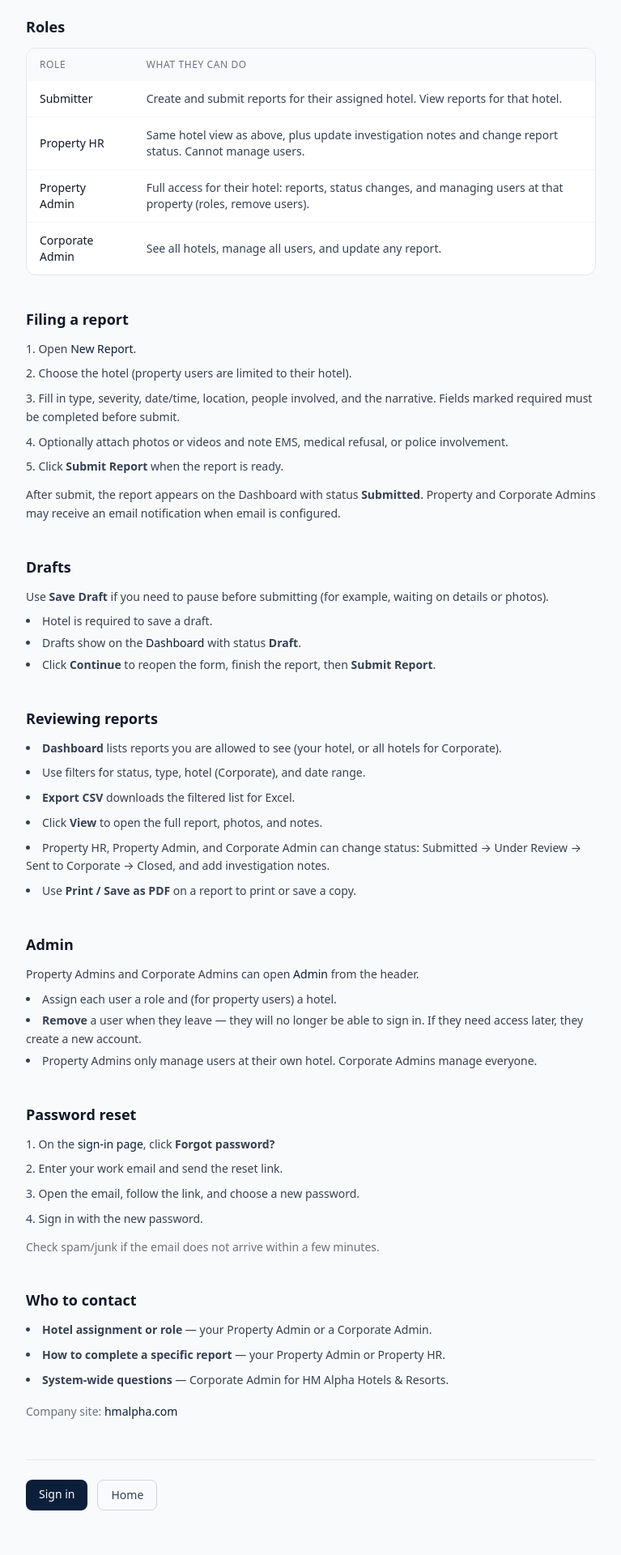
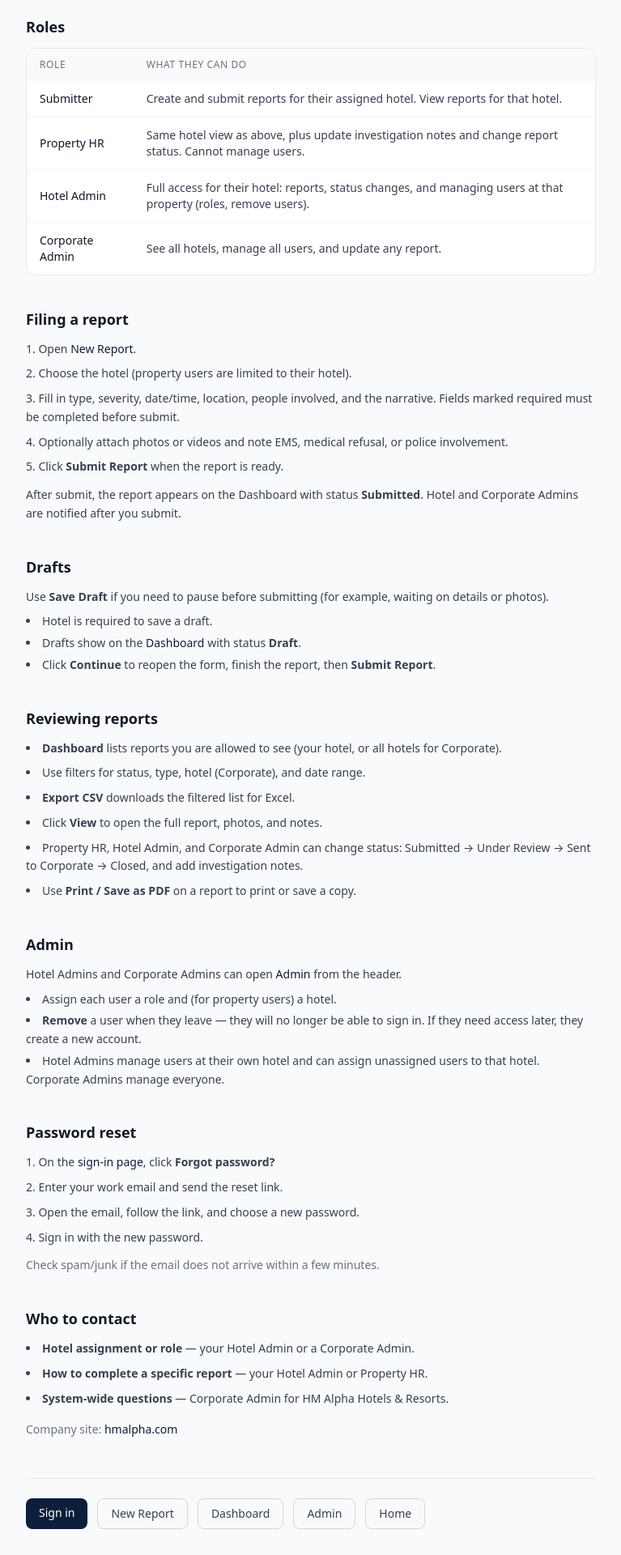
Before and after one commit to Nolamatt504/hm-alpha-incidents, a Next.js app: page /help in a window 1280 px wide. Shown: the part 633-2553 px from the top of the page at 81% size, without its empty margins (256-1023 px from the left). Before the commit the page ends 2530 px from the top, so only its background shows below. Built offline with nearby package versions, Linux system fonts and the light colour scheme; no server answers.

Commit message:
Update Help copy to Hotel Admin and notify wording

```diff
--- a/src/app/help/page.tsx
+++ b/src/app/help/page.tsx
@@ -63,7 +63,7 @@ export default function HelpPage() {
               </li>
               <li>Sign in with your email and password.</li>
               <li>
-                A <strong>Property Admin</strong> or <strong>Corporate Admin</strong>{" "}
+                A <strong>Hotel Admin</strong> or <strong>Corporate Admin</strong>{" "}
                 must assign you to a hotel (and a role) before you can submit
                 reports.
               </li>
@@ -77,7 +77,7 @@ export default function HelpPage() {
             </ol>
             <p className="mt-3 text-gray-500">
               If you see a message that your hotel is not assigned yet, contact
-              your Property Admin or Corporate Admin.
+              your Hotel Admin or Corporate Admin.
             </p>
           </section>
 
@@ -113,7 +113,7 @@ export default function HelpPage() {
                   </tr>
                   <tr>
                     <td className="px-4 py-3 font-medium text-gray-900">
-                      Property Admin
+                      Hotel Admin
                     </td>
                     <td className="px-4 py-3">
                       Full access for their hotel: reports, status changes, and
@@ -164,8 +164,8 @@ export default function HelpPage() {
             </ol>
             <p className="mt-3">
               After submit, the report appears on the Dashboard with status{" "}
-              <strong>Submitted</strong>. Property and Corporate Admins may
-              receive an email notification when email is configured.
+              <strong>Submitted</strong>. Hotel and Corporate Admins are notified
+              after you submit.
             </p>
           </section>
 
@@ -214,7 +214,7 @@ export default function HelpPage() {
                 notes.
               </li>
               <li>
-                Property HR, Property Admin, and Corporate Admin can change
+                Property HR, Hotel Admin, and Corporate Admin can change
                 status: Submitted → Under Review → Sent to Corporate → Closed,
                 and add investigation notes.
               </li>
@@ -229,7 +229,7 @@ export default function HelpPage() {
           <section id="admin" className="scroll-mt-20">
             <h2 className="text-lg font-semibold text-gray-900 mb-3">Admin</h2>
             <p>
-              Property Admins and Corporate Admins can open{" "}
+              Hotel Admins and Corporate Admins can open{" "}
               <Link href="/admin" className="text-[#0b1f3a] font-medium hover:underline">
                 Admin
               </Link>{" "}
@@ -243,8 +243,8 @@ export default function HelpPage() {
                 a new account.
               </li>
               <li>
-                Property Admins only manage users at their own hotel. Corporate
-                Admins manage everyone.
+                Hotel Admins manage users at their own hotel and can assign
+                unassigned users to that hotel. Corporate Admins manage everyone.
               </li>
             </ul>
           </section>
@@ -280,12 +280,12 @@ export default function HelpPage() {
             </h2>
             <ul className="list-disc list-inside space-y-2">
               <li>
-                <strong>Hotel assignment or role</strong> — your Property Admin
+                <strong>Hotel assignment or role</strong> — your Hotel Admin
                 or a Corporate Admin.
               </li>
               <li>
                 <strong>How to complete a specific report</strong> — your
-                Property Admin or Property HR.
+                Hotel Admin or Property HR.
               </li>
               <li>
                 <strong>System-wide questions</strong> — Corporate Admin for HM
@@ -314,6 +314,24 @@ export default function HelpPage() {
             Sign in
           </Link>
           <Link
+            href="/new"
+            className="px-4 py-2 rounded-lg border border-gray-300 text-gray-700 font-medium hover:bg-gray-50"
+          >
+            New Report
+          </Link>
+          <Link
+            href="/dashboard"
+            className="px-4 py-2 rounded-lg border border-gray-300 text-gray-700 font-medium hover:bg-gray-50"
+          >
+            Dashboard
+          </Link>
+          <Link
+            href="/admin"
+            className="px-4 py-2 rounded-lg border border-gray-300 text-gray-700 font-medium hover:bg-gray-50"
+          >
+            Admin
+          </Link>
+          <Link
             href="/"
             className="px-4 py-2 rounded-lg border border-gray-300 text-gray-700 font-medium hover:bg-gray-50"
           >
```
